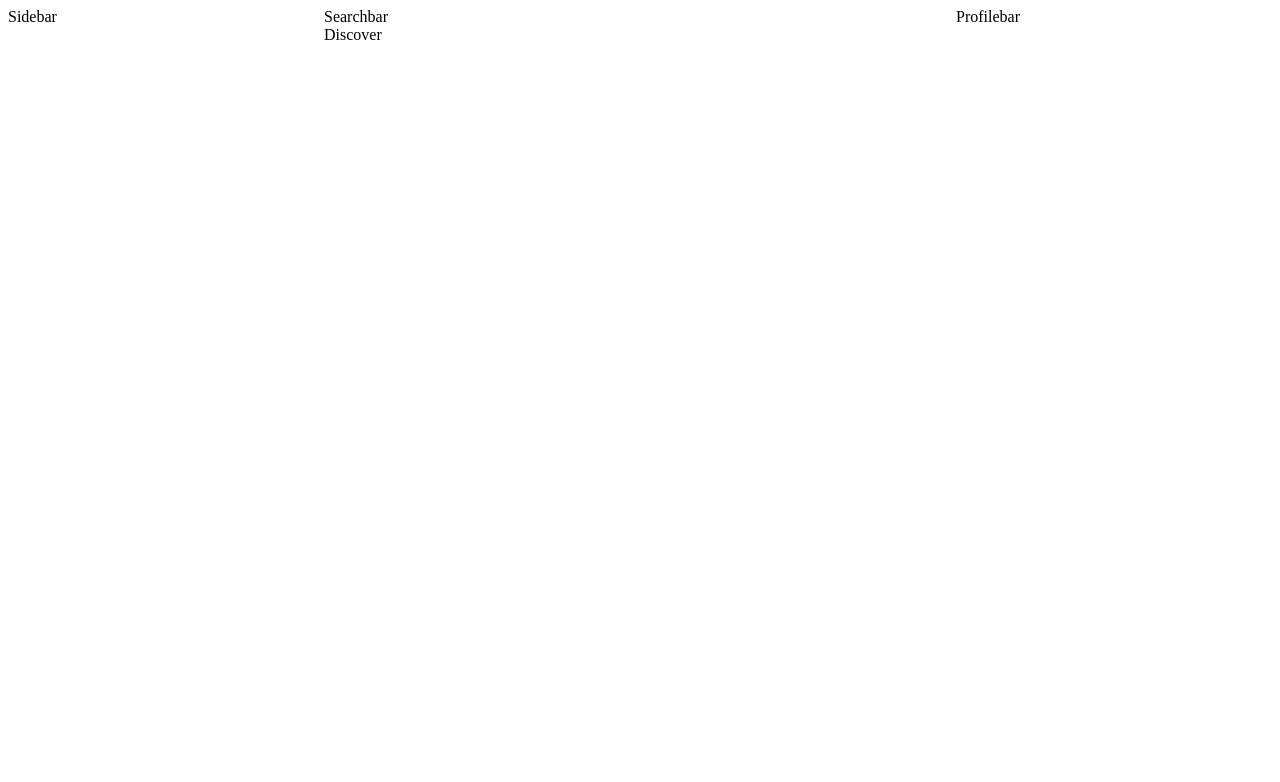
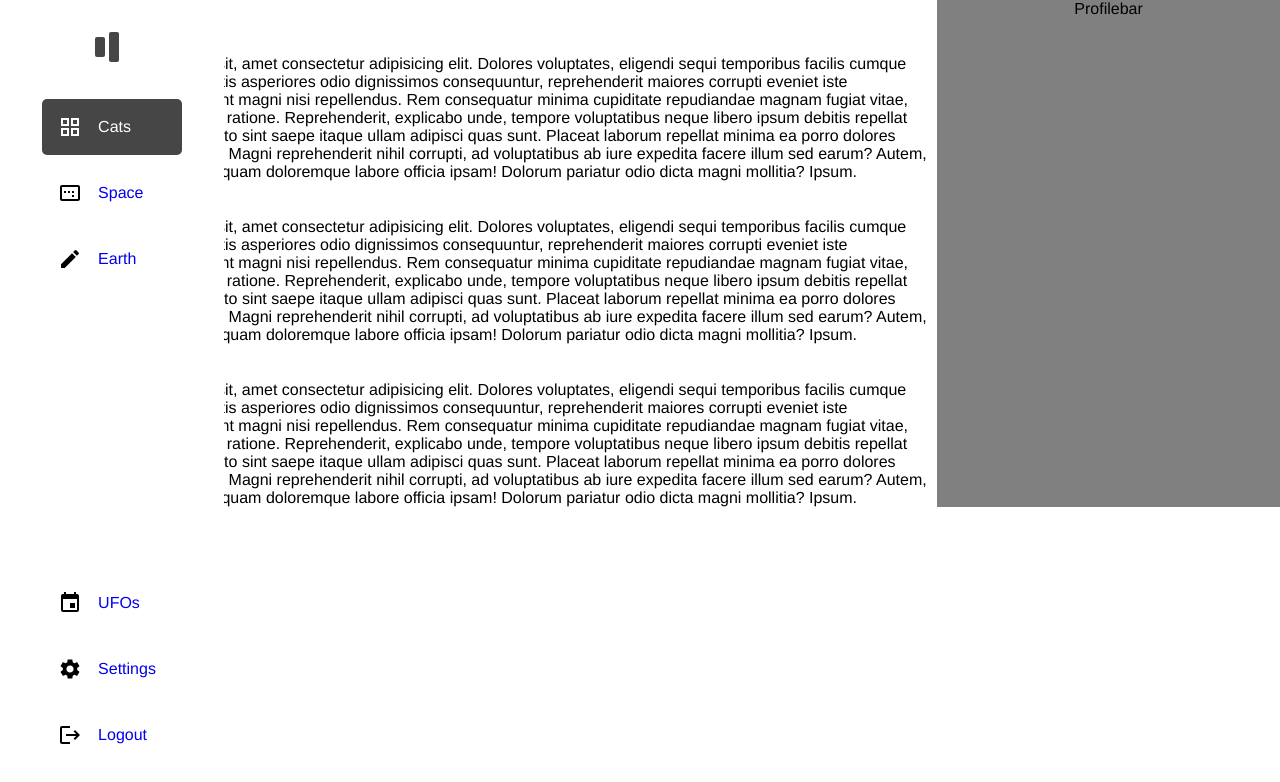
Before and after one commit to Naman13Kumawat/BlogWebsite, a React (Create React App) app in the folder client/: page / in a window 1280 px wide. Shown: the top 782 px of the page. Built offline with nearby package versions, Linux system fonts and the light colour scheme.

Commit message:
Style Sidebar

```diff
--- a/client/package.json
+++ b/client/package.json
@@ -3,6 +3,10 @@
   "version": "0.1.0",
   "private": true,
   "dependencies": {
+    "@emotion/react": "^11.9.3",
+    "@emotion/styled": "^11.9.3",
+    "@mui/icons-material": "^5.8.4",
+    "@mui/material": "^5.8.7",
     "@testing-library/jest-dom": "^5.16.4",
     "@testing-library/react": "^13.3.0",
     "@testing-library/user-event": "^13.5.0",
--- a/client/src/App.js
+++ b/client/src/App.js
@@ -1,17 +1,19 @@
+import React from "react";
 import { Sidebar, Discover, Searchbar, Profilebar } from "./components";
+
 import "./App.scss";
 
-function App() {
+export default function App() {
   return (
+    <>
+    <Sidebar />
     <div className="flex_container">
-      <Sidebar />
       <div className="main">
         <Searchbar />
         <Discover />
       </div>
       <Profilebar />
     </div>
+    </>
   );
 }
-
-export default App;
--- a/client/src/App.scss
+++ b/client/src/App.scss
@@ -1,10 +1,40 @@
+:root{
+    --text-primary: #000;
+    --text-secondary: #fff;
+    --bg-primary: #fff;
+    --bg-secondary: rgb(70, 70, 70);
+}
+
+*{
+    margin: 0;
+    padding: 0;
+    box-sizing: border-box;
+}
+
+body{
+    &::-webkit-scrollbar{
+        width: 0.25rem;
+    }
+    &::-webkit-scrollbar-track{
+        background: lightgray;
+    }
+    &::-webkit-scrollbar-thumb{
+        background: #000;
+    }
+
+    font-family: "Montserrat", "Helvetica Neue", sans-serif;
+}
+
+
+
 .flex_container{
     display: flex;
     justify-content: space-around;
+    margin-left: 5rem;
 
     .main{
         display: flex;
-        flex: 2;
+        flex: 5;
         flex-direction: column;
     }
 }
--- a/client/src/components/Discover/Discover.jsx
+++ b/client/src/components/Discover/Discover.jsx
@@ -2,6 +2,52 @@ import "./Discover.scss";
 
 export default function Discover() {
   return (
-    <div>Discover</div>
-  )
+    <div>
+      <h1>Title</h1>
+      <p>
+        Lorem ipsum dolor sit, amet consectetur adipisicing elit. Dolores
+        voluptates, eligendi sequi temporibus facilis cumque optio laborum
+        veritatis asperiores odio dignissimos consequuntur, reprehenderit
+        maiores corrupti eveniet iste accusantium nesciunt magni nisi
+        repellendus. Rem consequatur minima cupiditate repudiandae magnam fugiat
+        vitae, praesentium mollitia ratione. Reprehenderit, explicabo unde,
+        tempore voluptatibus neque libero ipsum debitis repellat recusandae
+        architecto sint saepe itaque ullam adipisci quas sunt. Placeat laborum
+        repellat minima ea porro dolores sequi ratione natus? Magni
+        reprehenderit nihil corrupti, ad voluptatibus ab iure expedita facere
+        illum sed earum? Autem, vitae explicabo numquam doloremque labore
+        officia ipsam! Dolorum pariatur odio dicta magni mollitia? Ipsum.
+      </p>
+      <h1>Title</h1>
+      <p>
+        Lorem ipsum dolor sit, amet consectetur adipisicing elit. Dolores
+        voluptates, eligendi sequi temporibus facilis cumque optio laborum
+        veritatis asperiores odio dignissimos consequuntur, reprehenderit
+        maiores corrupti eveniet iste accusantium nesciunt magni nisi
+        repellendus. Rem consequatur minima cupiditate repudiandae magnam fugiat
+        vitae, praesentium mollitia ratione. Reprehenderit, explicabo unde,
+        tempore voluptatibus neque libero ipsum debitis repellat recusandae
+        architecto sint saepe itaque ullam adipisci quas sunt. Placeat laborum
+        repellat minima ea porro dolores sequi ratione natus? Magni
+        reprehenderit nihil corrupti, ad voluptatibus ab iure expedita facere
+        illum sed earum? Autem, vitae explicabo numquam doloremque labore
+        officia ipsam! Dolorum pariatur odio dicta magni mollitia? Ipsum.
+      </p>
+      <h1>Title</h1>
+      <p>
+        Lorem ipsum dolor sit, amet consectetur adipisicing elit. Dolores
+        voluptates, eligendi sequi temporibus facilis cumque optio laborum
+        veritatis asperiores odio dignissimos consequuntur, reprehenderit
+        maiores corrupti eveniet iste accusantium nesciunt magni nisi
+        repellendus. Rem consequatur minima cupiditate repudiandae magnam fugiat
+        vitae, praesentium mollitia ratione. Reprehenderit, explicabo unde,
+        tempore voluptatibus neque libero ipsum debitis repellat recusandae
+        architecto sint saepe itaque ullam adipisci quas sunt. Placeat laborum
+        repellat minima ea porro dolores sequi ratione natus? Magni
+        reprehenderit nihil corrupti, ad voluptatibus ab iure expedita facere
+        illum sed earum? Autem, vitae explicabo numquam doloremque labore
+        officia ipsam! Dolorum pariatur odio dicta magni mollitia? Ipsum.
+      </p>
+    </div>
+  );
 }
--- a/client/src/components/Profilebar/Profilebar.scss
+++ b/client/src/components/Profilebar/Profilebar.scss
@@ -1,4 +1,6 @@
 .profile_container{
     display: flex;
-    flex: 1;
+    justify-content: center;
+    flex: 2;
+    background-color:gray
 }
--- a/client/src/components/Sidebar/Sidebar.jsx
+++ b/client/src/components/Sidebar/Sidebar.jsx
@@ -1,7 +1,57 @@
 import "./Sidebar.scss";
+
+import GridViewOutlinedIcon from "@mui/icons-material/GridViewOutlined";
+import EventIcon from "@mui/icons-material/Event";
+import ImageAspectRatioIcon from "@mui/icons-material/ImageAspectRatio";
+import EditIcon from "@mui/icons-material/Edit";
+import SettingsIcon from "@mui/icons-material/Settings";
+import LogoutIcon from "@mui/icons-material/Logout";
 
 export default function Sidebar() {
   return (
-    <div className="sidebar_container">Sidebar</div>
-  )
+    <nav className="sidebar_container">
+      <ul className="sidebar-nav">
+        <div className="logo">
+            <span className="line1"></span>
+            <span className="line2"></span>
+        </div>
+        <li className="nav-item active">
+          <GridViewOutlinedIcon />
+          <a href="#" className="nav-link">
+            <span className="link-text">Cats</span>
+          </a>
+        </li>
+        <li className="nav-item">
+          <ImageAspectRatioIcon />
+          <a href="#" className="nav-link">
+            <span className="link-text">Space</span>
+          </a>
+        </li>
+        <li className="nav-item">
+          <EditIcon />
+          <a href="#" className="nav-link">
+            <span className="link-text">Earth</span>
+          </a>
+        </li>
+        <li className="nav-item">
+          <EventIcon />
+          <a href="#" className="nav-link">
+            <span className="link-text">UFOs</span>
+          </a>
+        </li>
+        <li className="nav-item">
+          <SettingsIcon />
+          <a href="#" className="nav-link">
+            <span className="link-text">Settings</span>
+          </a>
+        </li>
+        <li className="nav-item">
+          <LogoutIcon />
+          <a href="#" className="nav-link">
+            <span className="link-text">Logout</span>
+          </a>
+        </li>
+      </ul>
+    </nav>
+  );
 }
--- a/client/src/components/Sidebar/Sidebar.scss
+++ b/client/src/components/Sidebar/Sidebar.scss
@@ -1,4 +1,120 @@
-.sidebar_container{
+.sidebar_container {
     display: flex;
+    width: 5rem;
+    height: 100vh;
+    position: fixed;
     flex: 1;
+    justify-content: flex-start;
+    background-color: var(--bg-primary);
+    justify-content: center;
+    color: var(--text-primary);
+    transition: width 200ms ease;
+    padding: 2rem 0;
+
+    .logo {
+        width: 34px;
+        height: 30px;
+        position: relative;
+        transition: all 200ms ease;
+        margin-bottom: 2rem;
+
+        .line1 {
+            background-color: var(--bg-secondary);
+            width: 10px;
+            height: 30px;
+            border-radius: 2px;
+            position: absolute;
+            transition: all 200ms ease;
+        }
+
+        .line2 {
+            width: 10px;
+            height: 20px;
+            position: absolute;
+            border-radius: 2px;
+            left: 14px;
+            top: 5px;
+            background-color: var(--bg-secondary);
+            transition: all 200ms ease;
+        }
+
+
+
+    }
+
+    .sidebar-nav {
+        list-style: none;
+        display: flex;
+        flex-direction: column;
+        align-items: center;
+
+        .nav-item {
+            display: flex;
+            align-items: center;
+            width: 100%;
+            border-radius: 5px;
+            margin: 5px;
+            justify-content: center;
+            padding: 1rem;
+
+
+            &:nth-child(5) {
+                margin-top: auto;
+            }
+
+            .nav-link {
+                display: flex;
+                align-items: center;
+                text-decoration: none;
+
+                .link-text {
+                    display: none;
+                    margin-left: 1rem;
+                }
+            }
+
+            &.active{
+                background-color: var(--bg-secondary);
+                color: var(--text-secondary);
+
+                .link-text {
+                    color: var(--text-secondary);
+                }
+            }
+
+            &:hover {
+                background-color: var(--bg-secondary);
+                color: var(--text-secondary);
+            }
+
+            &:hover .nav-link {
+                .link-text {
+                    color: var(--text-secondary);
+                }
+            }
+        }
+    }
+
+    &:hover {
+        width: 14rem;
+    }
+
+    &:hover .logo .line1 {
+        transform: translateX(14px);
+    }
+
+    &:hover .logo .line2 {
+        transform: translateX(-14px);
+    }
+
+    &:hover .sidebar-nav {
+        .nav-item {
+            justify-content: flex-start;
+            .nav-link {
+                .link-text {
+                    display: block;
+                }
+            }
+        }
+    }
 }
```
Also changed, not shown: 1 other file (tests, documents, lock files or other folders).
